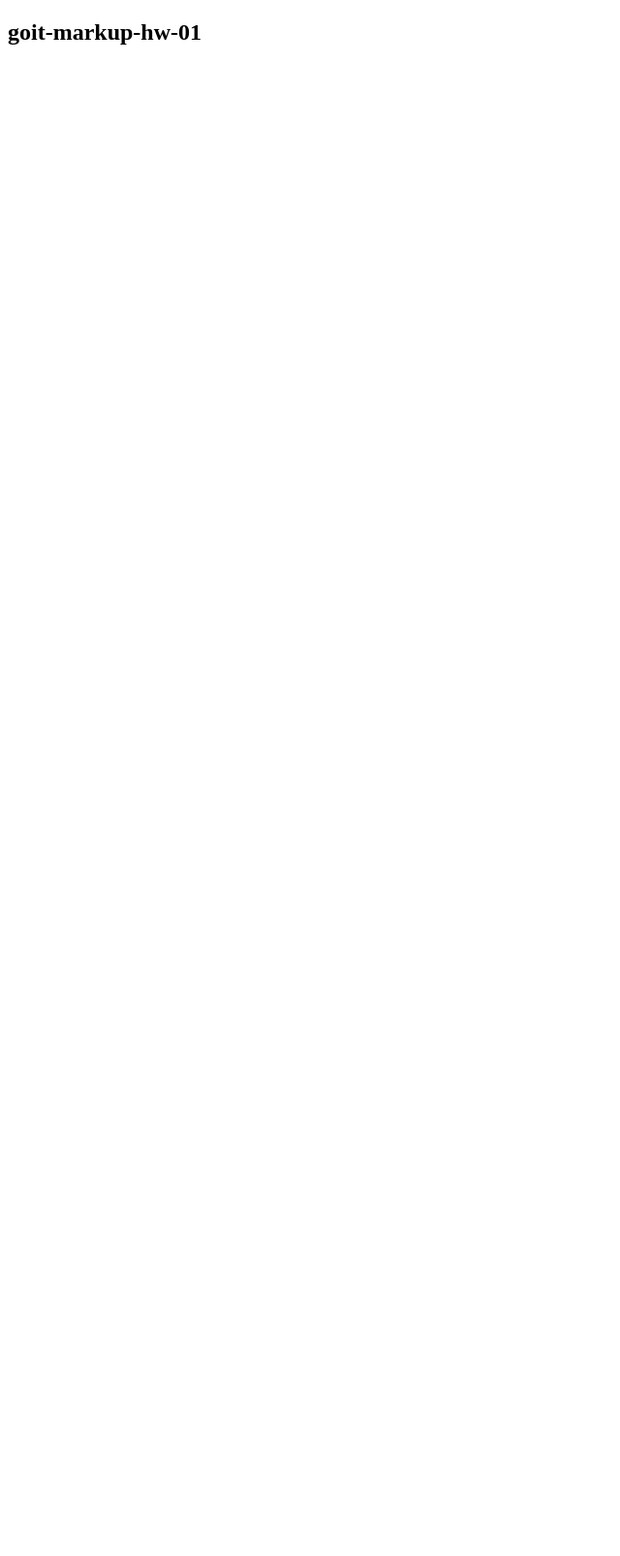
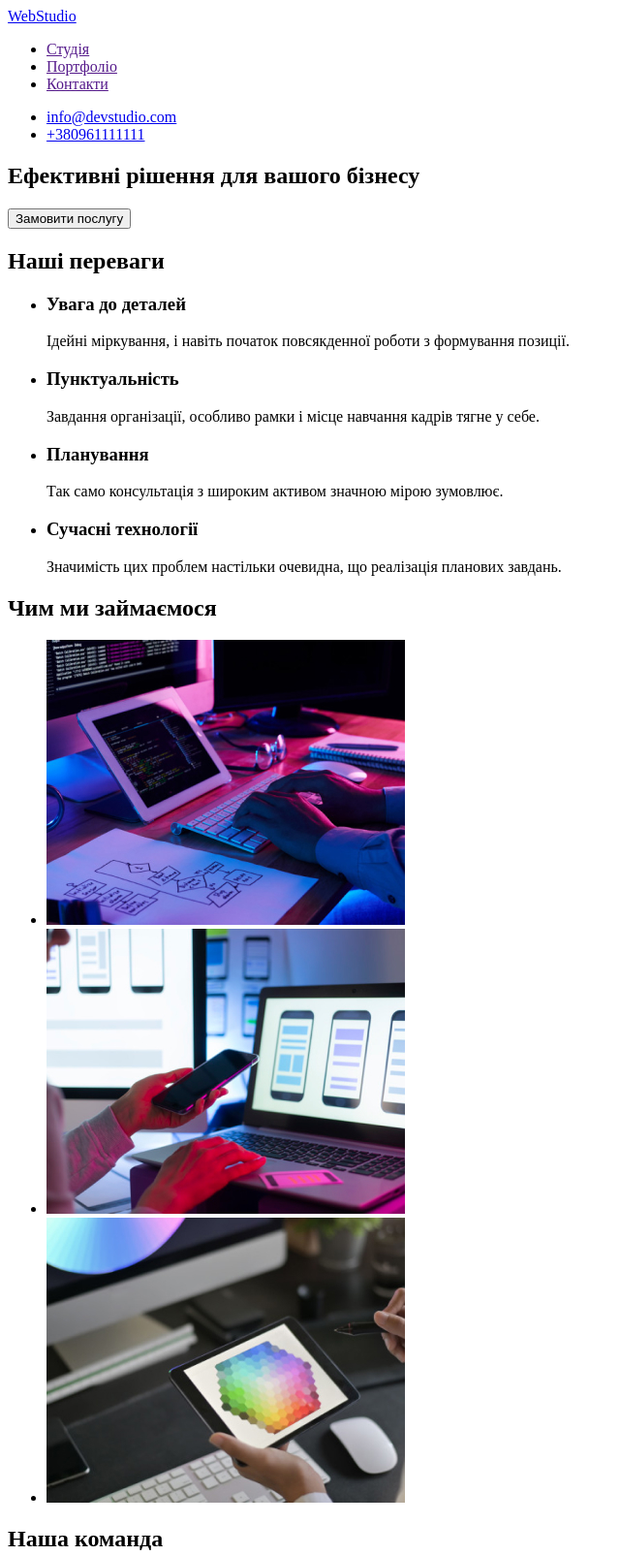
Before and after one commit to OleksiiShevchenko1/goit-markup-hw-01, a plain HTML site: page index.html in a window 1280 px wide. Shown: the top 1605 px of the page at 97% size, without its empty margins (0-640 px from the left). Before the commit the page ends 800 px from the top, so only its background shows below. Drawn offline with Linux system fonts and the light colour scheme.

Commit message:
Готове до перевірки ДЗ1

```diff
--- a/index.html
+++ b/index.html
@@ -1,5 +1,5 @@
 <!DOCTYPE html>
-<html lang="en">
+<html lang="uk">
   <head>
     <meta charset="UTF-8" />
     <meta http-equiv="X-UA-Compatible" content="IE=edge" />
@@ -7,8 +7,133 @@
     <title>Document</title>
   </head>
   <body>
-    <section>
-      <h1>goit-markup-hw-01</h1>
-    </section>
+    <header>
+      <nav>
+        <a href="/index.html">WebStudio</a>
+        <ul>
+          <li><a href="">Студія</a></li>
+          <li><a href="">Портфоліо</a></li>
+          <li><a href="">Контакти</a></li>
+        </ul>
+        <ul>
+          <li><a href="mailto:info@devstudio.com">info@devstudio.com</a></li>
+          <li><a href="tel:+380961111111">+380961111111</a></li>
+        </ul>
+      </nav>
+    </header>
+    <main>
+      <section>
+        <h1>Ефективні рішення для вашого бізнесу</h1>
+        <button type="button">Замовити послугу</button>
+      </section>
+      <section>
+        <h2>Наші переваги</h2>
+        <ul>
+          <li>
+            <h3>Увага до деталей</h3>
+            <p>
+              Ідейні міркування, і навіть початок повсякденної роботи з
+              формування позиції.
+            </p>
+          </li>
+          <li>
+            <h3>Пунктуальність</h3>
+            <p>
+              Завдання організації, особливо рамки і місце навчання кадрів тягне
+              у себе.
+            </p>
+          </li>
+          <li>
+            <h3>Планування</h3>
+            <p>
+              Так само консультація з широким активом значною мірою зумовлює.
+            </p>
+          </li>
+          <li>
+            <h3>Сучасні технології</h3>
+            <p>
+              Значимість цих проблем настільки очевидна, що реалізація планових
+              завдань.
+            </p>
+          </li>
+        </ul>
+      </section>
+      <section>
+        <h2>Чим ми займаємося</h2>
+        <ul>
+          <li>
+            <img
+              src="/images/img1.jpg"
+              width="370"
+              alt="Людина працює за ноутбуком"
+            />
+          </li>
+          <li>
+            <img
+              src="/images/img2.jpg"
+              width="370"
+              alt="Людина працює за смартфоном"
+            />
+          </li>
+          <li>
+            <img
+              src="/images/img3.jpg"
+              width="370"
+              alt="Людина працює за планшетом"
+            />
+          </li>
+        </ul>
+      </section>
+      <section>
+        <h2>Наша команда</h2>
+        <ul>
+          <li>
+            <img
+              src="/images/img4.jpg"
+              width="270"
+              alt="Фото Ігор Дем'яненко"
+            />
+            <h3>Ігор Дем'яненко</h3>
+            <p>Product Designer</p>
+          </li>
+          <li>
+            <img src="/images/img5.jpg" width="270" alt="Фото Ольга Рєпіна" />
+            <h3>Ольга Рєпіна</h3>
+            <p>Frontend Developer</p>
+          </li>
+          <li>
+            <img src="/images/img6.jpg" width="270" alt="Фото Микола Тарасов" />
+            <h3>Микола Тарасов</h3>
+            <p>Marketing</p>
+          </li>
+          <li>
+            <img
+              src="/images/img7.jpg"
+              width="270"
+              alt="Фото Михайло Єрмаков"
+            />
+            <h3>Михайло Єрмаков</h3>
+            <p>UI Designer</p>
+          </li>
+        </ul>
+      </section>
+    </main>
+    <footer>
+      <a href="/index.html">WebStudio</a>
+      <address>
+        <ul>
+          <li>
+            <a
+              href="https://goo.gl/maps/CPtrU1FHBa2aNyZL9"
+              target="_blank"
+              rel="noopener noreferrer nofollow"
+              >м. Київ, пр-т Лесі Українки, 26</a
+            >
+          </li>
+          <li><a href="mailto:info@devstudio.com">info@devstudio.com</a></li>
+          <li><a href="tel:+380961111111">+380961111111</a></li>
+        </ul>
+      </address>
+    </footer>
   </body>
 </html>
```
Also changed, not shown: images/img1.jpg (added), images/img2.jpg (added), images/img3.jpg (added), images/img4.jpg (added), images/img5.jpg (added), images/img6.jpg (added), images/img7.jpg (added).
